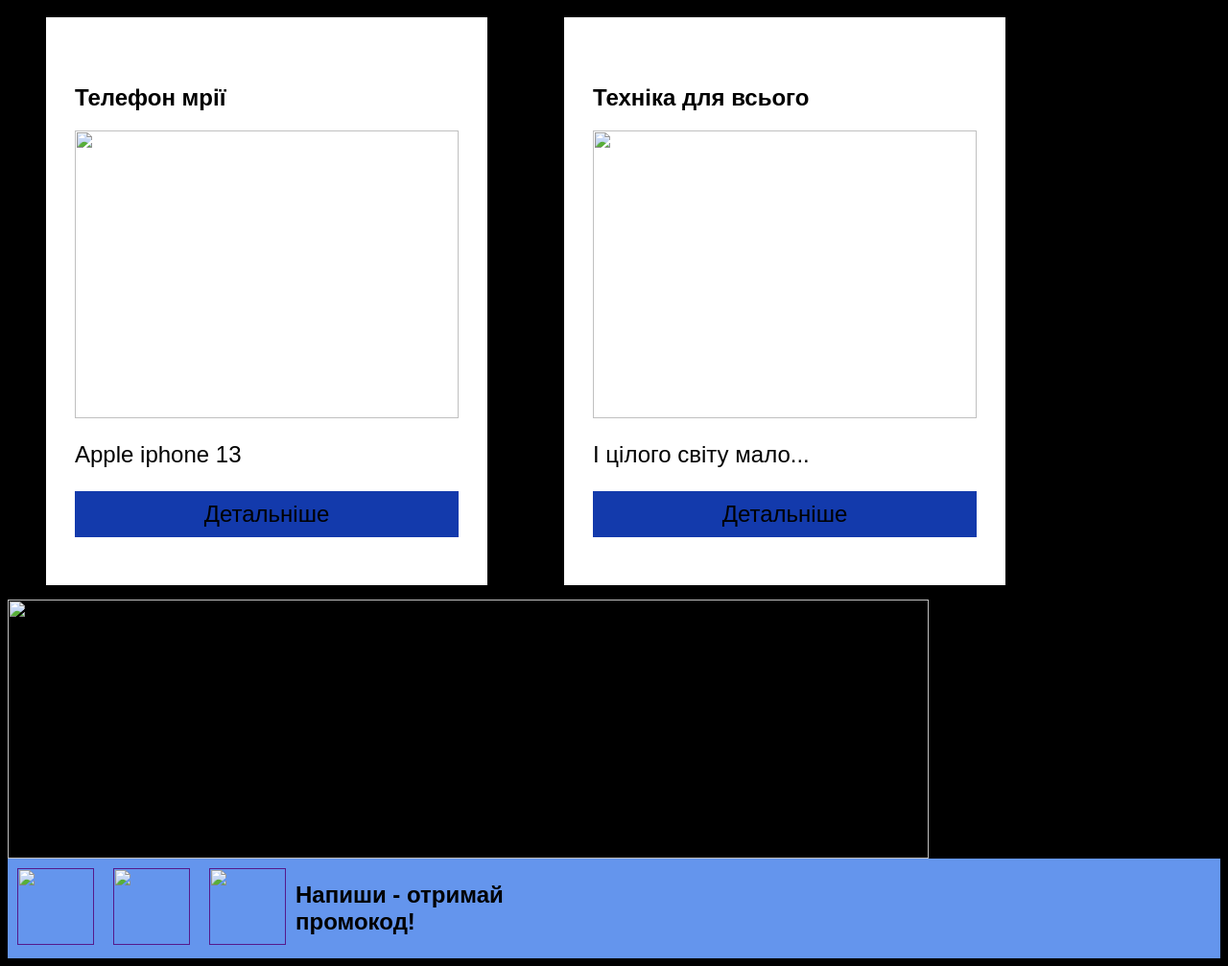
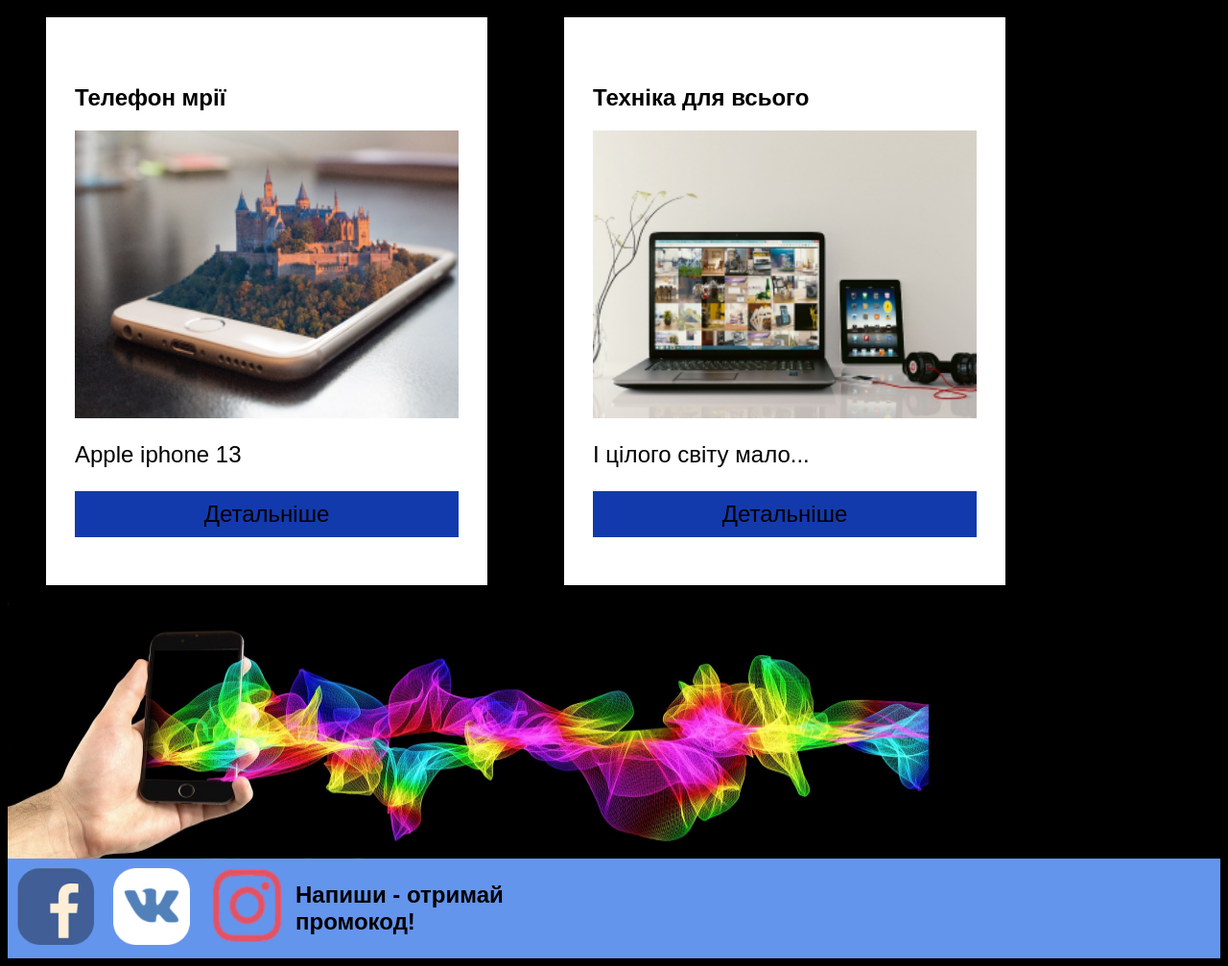
Before and after one commit to MashaAntonov/BitMarket, a plain HTML site: page index.html in a window 1280 px wide. Shown: the part 900-1907 px from the top of the page at 96% size. Drawn offline with Linux system fonts and the light colour scheme.

Commit message:
Update index.html

```diff
--- a/index.html
+++ b/index.html
@@ -19,35 +19,35 @@
             <section class="info">
                 <article>
                     <h2>Лептоп для відпочинку</h2>
-                    <img src="./images/img1" width="400px" height="300px"/>
+                    <img src="./images/img1.png" width="400px" height="300px"/>
                     <p>Samsung V145-S</p>
                     <a class="article-but" href="">Детальніше</a>
                 </article>
                 <article>
                     <h2>Як вибрати навушники</h2>
-                    <img src="./images/img2" width="330px" height="300px"/>
+                    <img src="./images/img2.png" width="330px" height="300px"/>
                     <p>Поговоримо про новинки</p>
                     <a class="article-but" href="">Детальніше</a>
                 </article>
                 <article>
                     <h2>Телефон мрії</h2>
-                    <img src="./images/img3" width="400px" height="300px"/>
+                    <img src="./images/img3.png" width="400px" height="300px"/>
                     <p>Apple iphone 13</p>
                     <a class="article-but" href="">Детальніше</a>
                 </article>
                 <article>
                     <h2>Техніка для всього</h2>
-                    <img src="./images/img4" width="400px" height="300px"/>
+                    <img src="./images/img4.png" width="400px" height="300px"/>
                     <p>І цілого світу мало...</p>
                     <a class="article-but" href="">Детальніше</a>
                 </article>
             </section>
-            <img src="./images/image" width="960" height="270"/>
+            <img src="./images/image.png" width="960" height="270"/>
         </main>
         <footer>
-            <a href=""><img src="./images/facebook" width="80px" height="80px"></a>
-            <a href=""><img src="./images/BK" width="80px" height="80px"></a>
-            <a href=""><img src="./images/instagram" width="80px" height="80px"></a>
+            <a href=""><img src="./images/facebook.png" width="80px" height="80px"></a>
+            <a href=""><img src="./images/BK.png" width="80px" height="80px"></a>
+            <a href=""><img src="./images/instagram.png" width="80px" height="80px"></a>
             <p><b>Напиши - отримай <br/> промокод!</b></p>
         </footer>
     </body>
```
